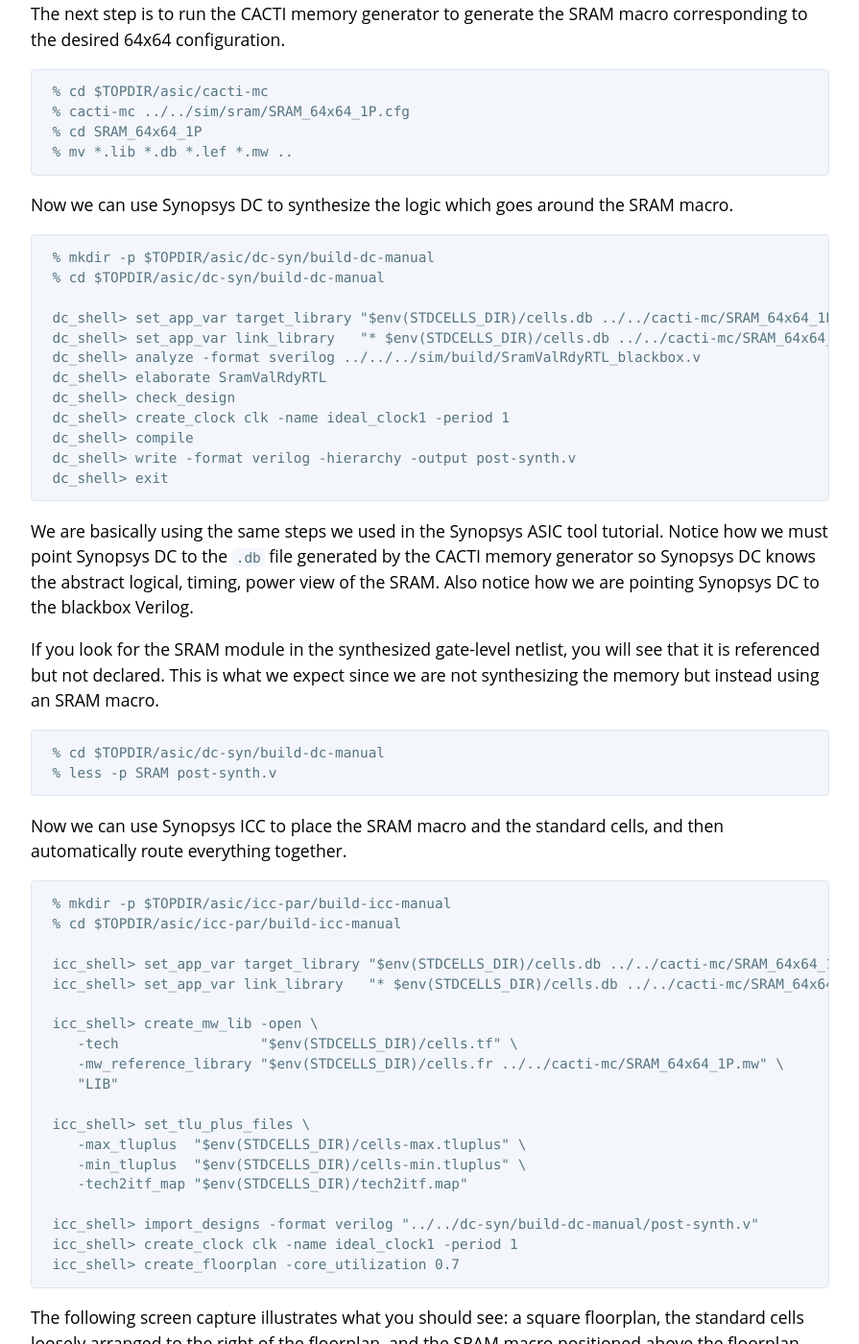
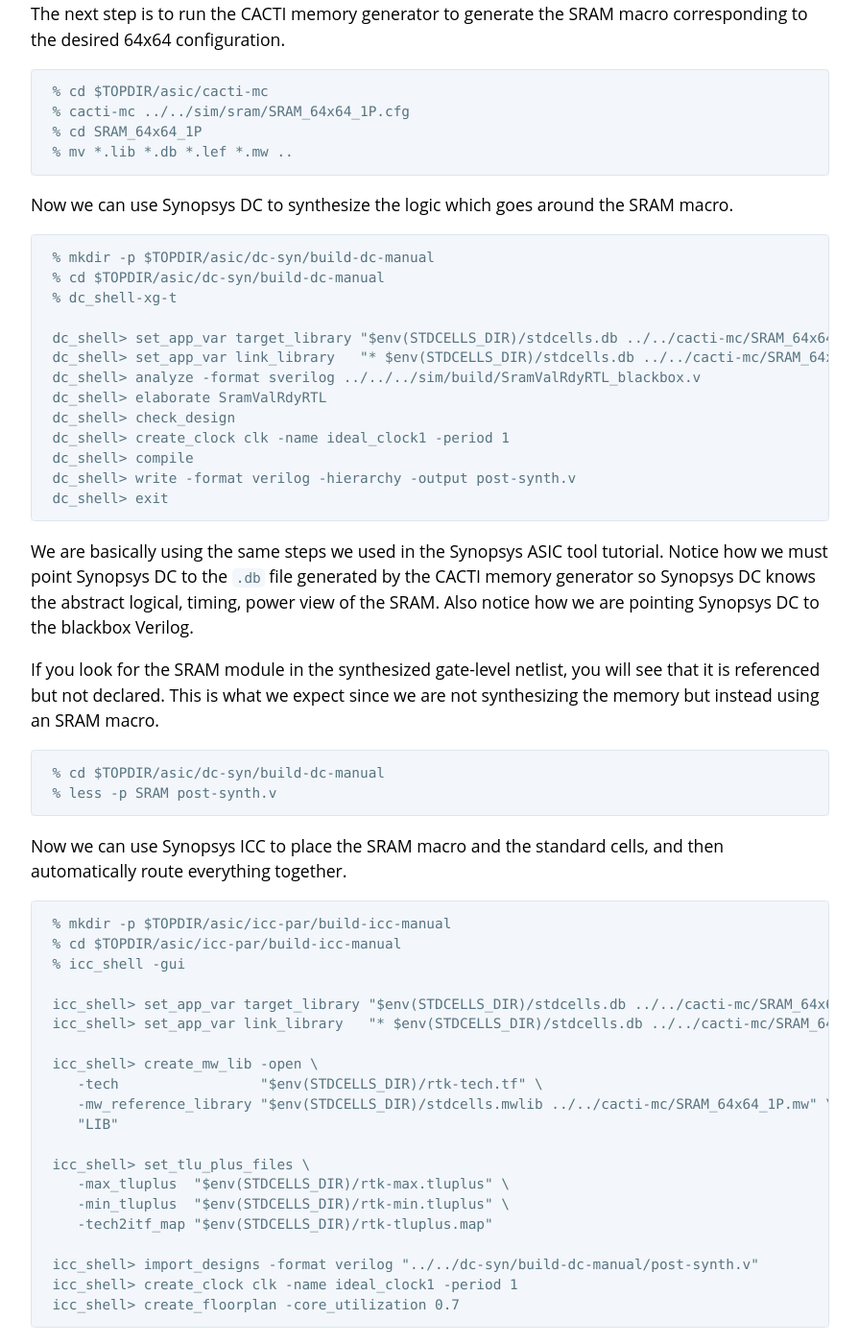
Before and after one commit to cornell-ece5745/ece5745-tut8-sram, a Jekyll site: the page built from docs/index.md, in a window 1280 px wide and 1400 px high, scrolled down 21161 px. Shown: the whole window at 96% size, without its empty margins (192-1087 px from the left). Built offline with Jekyll 4.4.1, drawn with Linux system fonts in a browser that asks for light colours; our own code applies the rules of GitHub Pages for plain Markdown files; some of the changed text lies outside the part shown.

Commit message:
staff update from: ece5745-tut8-sram-0.0-643-g1e22c35 [ci skip]

````diff
--- a/docs/index.md
+++ b/docs/index.md
@@ -197,7 +197,7 @@
 
 ```
  % cd $TOPDIR/asic/saed-mc/SRAM_64x64_1P
- % klayout -l $STDCELLS/cells.lyp SRAM_64x64_1P.gds
+ % klayout -l $STDCELLS_DIR/klayout.lyp SRAM_64x64_1P.gds
 ```
 
 The following figure shows the layout for the SRAM macro. In Klayout, you
@@ -910,9 +910,10 @@
 ```
  % mkdir -p $TOPDIR/asic/dc-syn/build-dc-manual
  % cd $TOPDIR/asic/dc-syn/build-dc-manual
+ % dc_shell-xg-t
 
- dc_shell> set_app_var target_library "$env(STDCELLS_DIR)/cells.db ../../cacti-mc/SRAM_64x64_1P.db"
- dc_shell> set_app_var link_library   "* $env(STDCELLS_DIR)/cells.db ../../cacti-mc/SRAM_64x64_1P.db"
+ dc_shell> set_app_var target_library "$env(STDCELLS_DIR)/stdcells.db ../../cacti-mc/SRAM_64x64_1P.db"
+ dc_shell> set_app_var link_library   "* $env(STDCELLS_DIR)/stdcells.db ../../cacti-mc/SRAM_64x64_1P.db"
  dc_shell> analyze -format sverilog ../../../sim/build/SramValRdyRTL_blackbox.v
  dc_shell> elaborate SramValRdyRTL
  dc_shell> check_design
@@ -944,19 +945,20 @@
 ```
  % mkdir -p $TOPDIR/asic/icc-par/build-icc-manual
  % cd $TOPDIR/asic/icc-par/build-icc-manual
+ % icc_shell -gui
 
- icc_shell> set_app_var target_library "$env(STDCELLS_DIR)/cells.db ../../cacti-mc/SRAM_64x64_1P.db"
- icc_shell> set_app_var link_library   "* $env(STDCELLS_DIR)/cells.db ../../cacti-mc/SRAM_64x64_1P.db"
+ icc_shell> set_app_var target_library "$env(STDCELLS_DIR)/stdcells.db ../../cacti-mc/SRAM_64x64_1P.db"
+ icc_shell> set_app_var link_library   "* $env(STDCELLS_DIR)/stdcells.db ../../cacti-mc/SRAM_64x64_1P.db"
 
  icc_shell> create_mw_lib -open \
-    -tech                 "$env(STDCELLS_DIR)/cells.tf" \
-    -mw_reference_library "$env(STDCELLS_DIR)/cells.fr ../../cacti-mc/SRAM_64x64_1P.mw" \
+    -tech                 "$env(STDCELLS_DIR)/rtk-tech.tf" \
+    -mw_reference_library "$env(STDCELLS_DIR)/stdcells.mwlib ../../cacti-mc/SRAM_64x64_1P.mw" \
     "LIB"
 
  icc_shell> set_tlu_plus_files \
-    -max_tluplus  "$env(STDCELLS_DIR)/cells-max.tluplus" \
-    -min_tluplus  "$env(STDCELLS_DIR)/cells-min.tluplus" \
-    -tech2itf_map "$env(STDCELLS_DIR)/tech2itf.map"
+    -max_tluplus  "$env(STDCELLS_DIR)/rtk-max.tluplus" \
+    -min_tluplus  "$env(STDCELLS_DIR)/rtk-min.tluplus" \
+    -tech2itf_map "$env(STDCELLS_DIR)/rtk-tluplus.map"
 
  icc_shell> import_designs -format verilog "../../dc-syn/build-dc-manual/post-synth.v"
  icc_shell> create_clock clk -name ideal_clock1 -period 1
@@ -974,6 +976,13 @@
 
 ```
  icc_shell> create_fp_placement
+```
+
+We need to fix the location of the SRAM so that the rest of the flow can
+rely on it not moving. We do that with the following command.
+
+```
+ icc_shell> set_dont_touch_placement [all_macro_cells]
 ```
 
 Use the “zoom to fit” button in the toolbar to focus on the square
````
Also changed, not shown: 9 other files.
